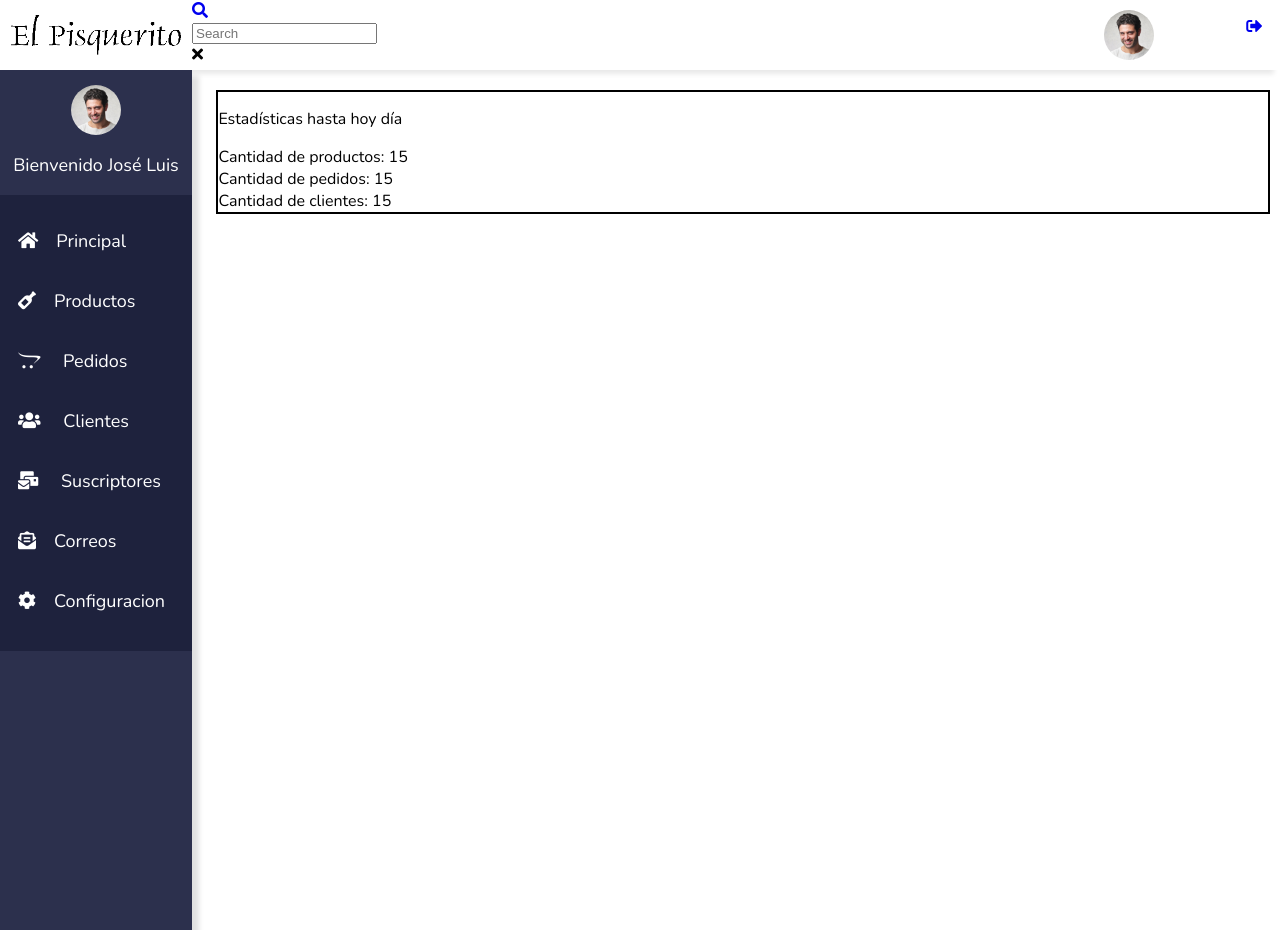
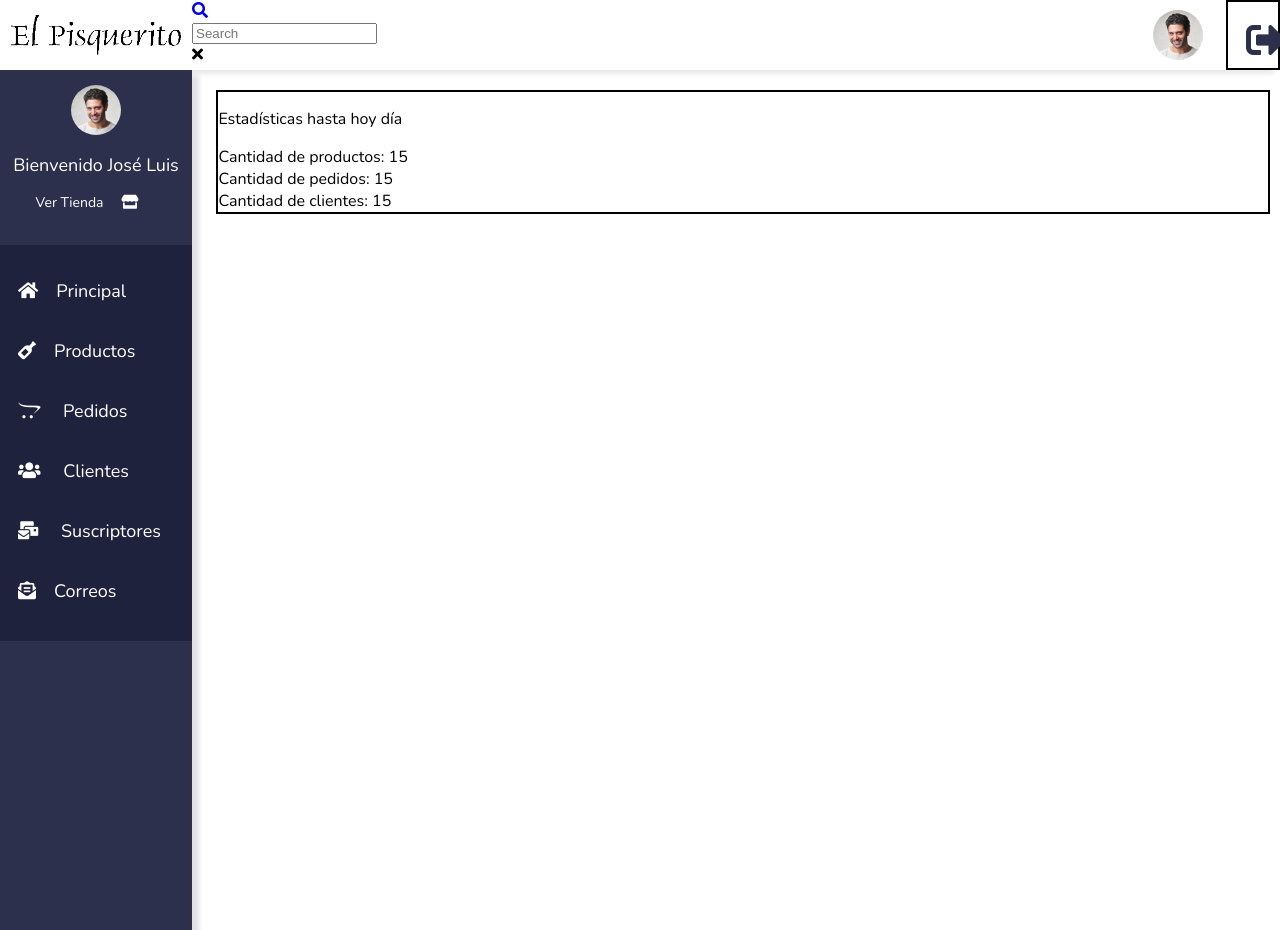
Before and after one commit to josephpm19/TallerDeSoftwareII, a PHP site: page /admin/index.php in a window 1280 px wide. Run offline with PHP 8.4, Linux system fonts and the light colour scheme; a user stored in the database is signed in; some libraries are stand-ins or nearby versions.

Commit message:
accesos privados

```diff
--- a/admin/css/style.css
+++ b/admin/css/style.css
@@ -33,7 +33,7 @@ body{
 
 .todo .cabecera .foto-perfil1{
     float: right;
-    width: 250px;
+    width: 150px;
     display: flex;
     height: 70px;
 }
@@ -43,8 +43,10 @@ body{
     border-radius: 100%;
 }
 .todo .cabecera .foto-perfil1 .logout{
+    border: 2px solid black;
+    width: 50px;
+}
 
-}
 .todo .bloque-cuerpo{
         display: block;
         background: rgb(194, 196, 212);
@@ -75,6 +77,11 @@ body{
 }
 .todo .bloque-cuerpo .bloque-menu .perfil .nombre-perfil p{
     text-align: center;
+}
+.todo .bloque-cuerpo .bloque-menu .perfil .nombre-perfil p a{
+        text-decoration: none;
+        color: #fff;
+        font-size: 14px;
 }
 .todo .bloque-cuerpo .bloque-menu .perfil .tools{
     margin: 0px;
--- a/admin/partes/cab.php
+++ b/admin/partes/cab.php
@@ -12,7 +12,7 @@
             <div class="foto-perfil1">
                 <img src="img/6.jpg" alt="Foto Perfil">
                 <div class="logout">
-                    <a href="logout.php"><i class="fas fa-sign-out-alt"></i></a>
+                    <a href="logout.php"><i class="fas fa-sign-out-alt"style="font-size:40px;color:#2C304D; "> </i></a>
                 </div>
             </div>
         </div>
--- a/admin/partes/side.php
+++ b/admin/partes/side.php
@@ -4,7 +4,9 @@
                         <img src="img/6.jpg" alt="Foto Perfil">
                     </div>
                     <div class="nombre-perfil">
-                       <p>Bienvenido <span><?php echo $_SESSION["nombre"]; ?></span></p>
+                       <p>Bienvenido <span><?php echo $_SESSION["nombre"]; ?></span>
+                        <br> <a href="../index.php"  target=”_blank”>Ver Tienda<i class="fas fa-store"></i></a> </p>
+
                     </div>
                     <div class="tools">
                         <ul>
@@ -14,7 +16,6 @@
                             <li><a href="clientes.php"><i class="fas fa-users"></i> Clientes</a></li>
                             <li><a href="suscriptores.php"><i class="fas fa-mail-bulk"></i> Suscriptores</a></li>
                             <li><a href="correos.php"><i class="fas fa-envelope-open-text"></i>Correos</a></li>
-                            <li><a href="user-config.php"><i class="fas fa-cog"></i>Configuracion</a></li>
                         </ul>
                     </div>
                 </div>
--- a/partes/navegacion.php
+++ b/partes/navegacion.php
@@ -4,7 +4,12 @@
         <li> <a href="catalogo.php"> Catalogo</a> </li>
         <li> <a href="about-us.php"> Sobre Nosotros</a> </li>
         <li> <a href="contacto.php"> Contacto</a> </li>
+        <?php if (isset($_SESSION["nombre"])) { ?>
+        <li><a href="admin/index.php"> Dashboard</a></li>
+        <?php } else { ?>
         <li> <a href="login.php"> Iniciar Sesion</a> </li>
+        <?php } ?>
+
 
     </ul>
 
```
